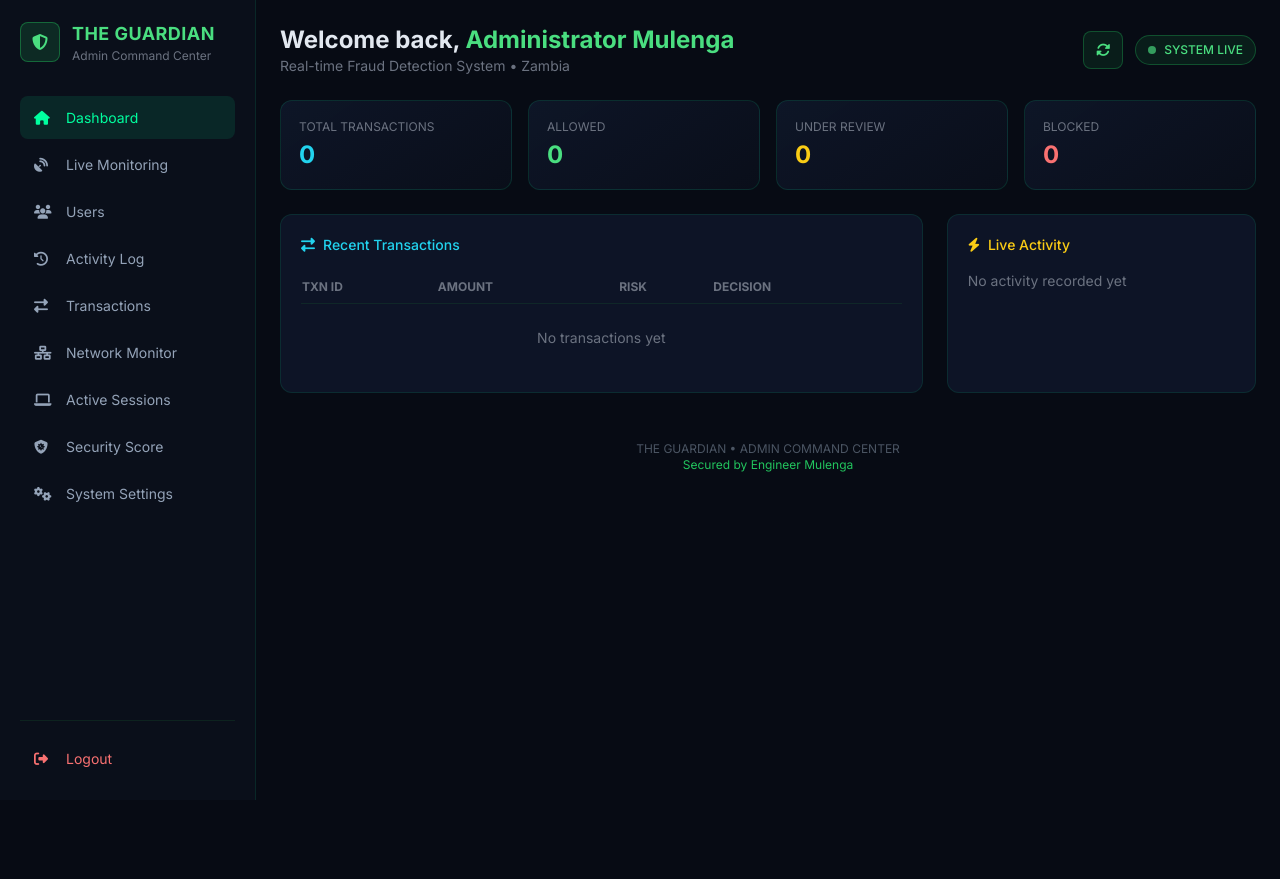
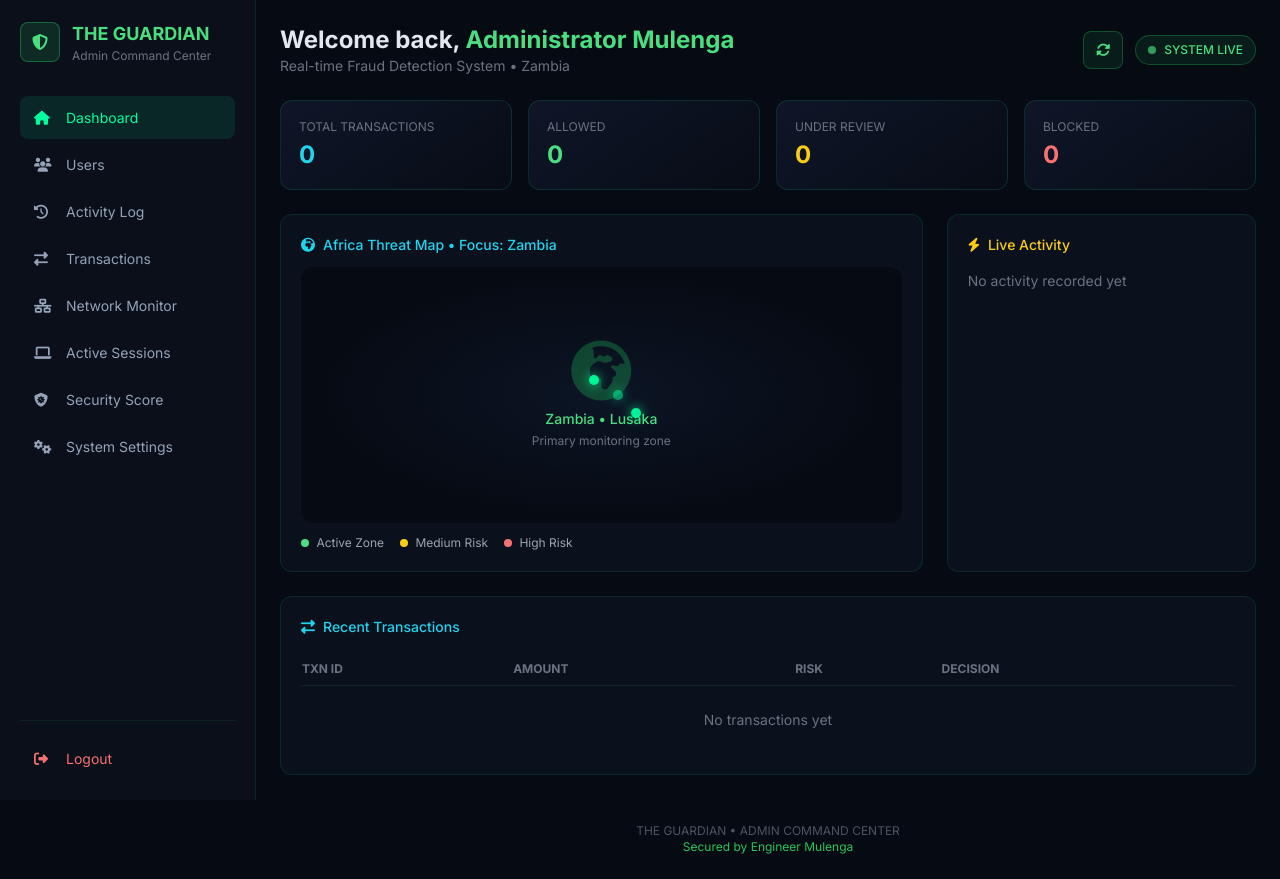
Before and after one commit to kingubreymulenga/THE-GUARDIAN, a FastAPI app: page /dashboard in a window 1280 px wide. Before the commit the page ends 800 px from the top, so only its background shows below. Run offline with FastAPI, Linux system fonts and the light colour scheme; the visitor is signed in with stand-in values (Sample User, id 1); data that the repository does not hold is empty; some libraries are stand-ins or nearby versions.

Commit message:
Update dashboard.html

```diff
--- a/backend/app/templates/dashboard.html
+++ b/backend/app/templates/dashboard.html
@@ -5,79 +5,30 @@
     <meta name="viewport" content="width=device-width, initial-scale=1.0">
     <title>THE GUARDIAN // Admin Command Center</title>
     <script src="https://cdn.tailwindcss.com"></script>
-    <script src="https://cdn.jsdelivr.net/npm/chart.js"></script>
     <link rel="stylesheet" href="https://cdnjs.cloudflare.com/ajax/libs/font-awesome/6.5.0/css/all.min.css">
     <style>
         @import url('https://fonts.googleapis.com/css2?family=Inter:wght@400;500;600;700&family=JetBrains+Mono:wght@400;500&display=swap');
-
-        body {
-            font-family: 'Inter', sans-serif;
-            background: #070b14;
-            color: #e2e8f0;
-        }
+        body { font-family: 'Inter', sans-serif; background: #060a12; color: #e2e8f0; }
         .mono { font-family: 'JetBrains Mono', monospace; }
-
-        .sidebar {
-            background: #0a0f1a;
-            border-right: 1px solid rgba(0, 255, 159, 0.1);
-        }
-        .card {
-            background: rgba(15, 23, 42, 0.85);
-            border: 1px solid rgba(0, 255, 159, 0.1);
-            border-radius: 12px;
-        }
-        .nav-item {
-            display: flex;
-            align-items: center;
-            gap: 12px;
-            padding: 11px 14px;
-            border-radius: 8px;
-            color: #94a3b8;
-            cursor: pointer;
-            transition: all 0.2s;
-            font-size: 14px;
-        }
-        .nav-item:hover, .nav-item.active {
-            background: rgba(0, 255, 159, 0.1);
-            color: #00ff9f;
-        }
+        .sidebar { background: #0a0f1a; border-right: 1px solid rgba(0,255,159,0.1); }
+        .card { background: rgba(12, 18, 32, 0.9); border: 1px solid rgba(0,255,159,0.1); border-radius: 12px; }
+        .nav-item { display: flex; align-items: center; gap: 12px; padding: 11px 14px; border-radius: 8px; color: #94a3b8; cursor: pointer; transition: 0.2s; font-size: 14px; }
+        .nav-item:hover, .nav-item.active { background: rgba(0,255,159,0.1); color: #00ff9f; }
         .section { display: none; }
-        .section.active { display: block; animation: fadeIn 0.3s ease; }
-
-        @keyframes fadeIn {
-            from { opacity: 0; transform: translateY(6px); }
-            to { opacity: 1; transform: translateY(0); }
-        }
-
-        .stat-card {
-            background: linear-gradient(145deg, rgba(15,23,42,0.9), rgba(10,15,26,0.95));
-            border: 1px solid rgba(0,255,159,0.12);
-            border-radius: 12px;
-            padding: 18px;
-        }
-
+        .section.active { display: block; animation: fadeIn 0.25s ease; }
+        @keyframes fadeIn { from { opacity: 0; transform: translateY(5px); } to { opacity: 1; transform: translateY(0); } }
+        .stat-card { background: linear-gradient(145deg, rgba(15,23,42,0.95), rgba(8,12,22,0.98)); border: 1px solid rgba(0,255,159,0.12); border-radius: 12px; padding: 18px; }
         .mobile-menu { display: none; }
         @media (max-width: 768px) {
-            .sidebar {
-                position: fixed;
-                left: -100%;
-                top: 0;
-                bottom: 0;
-                width: 260px;
-                z-index: 50;
-                transition: 0.3s;
-            }
+            .sidebar { position: fixed; left: -100%; top: 0; bottom: 0; width: 260px; z-index: 50; transition: 0.3s; }
             .sidebar.open { left: 0; }
             .mobile-menu { display: block; }
-            .overlay {
-                display: none;
-                position: fixed;
-                inset: 0;
-                background: rgba(0,0,0,0.65);
-                z-index: 40;
-            }
+            .overlay { display: none; position: fixed; inset: 0; background: rgba(0,0,0,0.65); z-index: 40; }
             .overlay.show { display: block; }
         }
+        .map-container { position: relative; background: radial-gradient(ellipse at center, #0c1525 0%, #060a12 70%); border-radius: 12px; overflow: hidden; }
+        .map-point { position: absolute; width: 10px; height: 10px; background: #00ff9f; border-radius: 50%; box-shadow: 0 0 12px #00ff9f; animation: pulse 2s infinite; }
+        @keyframes pulse { 0% { transform: scale(1); opacity: 1; } 50% { transform: scale(1.4); opacity: 0.7; } 100% { transform: scale(1); opacity: 1; } }
     </style>
 </head>
 <body class="min-h-screen">
@@ -91,39 +42,20 @@
             <i class="fas fa-shield-alt text-green-400"></i>
         </div>
         <div>
-                <h1 class="font-bold text-green-400 text-lg tracking-wide">THE GUARDIAN</h1>
+            <h1 class="font-bold text-green-400 text-lg">THE GUARDIAN</h1>
             <p class="text-xs text-gray-500">Admin Command Center</p>
         </div>
     </div>
 
     <nav class="space-y-1 flex-1 overflow-y-auto">
-            <div class="nav-item active" onclick="showSection('dashboard', this)">
-                <i class="fas fa-home w-5"></i> Dashboard
-            </div>
-            <div class="nav-item" onclick="showSection('live', this)">
-                <i class="fas fa-satellite-dish w-5"></i> Live Monitoring
-            </div>
-            <div class="nav-item" onclick="showSection('users', this)">
-                <i class="fas fa-users w-5"></i> Users
-            </div>
-            <div class="nav-item" onclick="showSection('activity', this)">
-                <i class="fas fa-history w-5"></i> Activity Log
-            </div>
-            <div class="nav-item" onclick="showSection('transactions', this)">
-                <i class="fas fa-exchange-alt w-5"></i> Transactions
-            </div>
-            <div class="nav-item" onclick="showSection('network', this)">
-                <i class="fas fa-network-wired w-5"></i> Network Monitor
-            </div>
-            <div class="nav-item" onclick="showSection('sessions', this)">
-                <i class="fas fa-laptop w-5"></i> Active Sessions
-            </div>
-            <div class="nav-item" onclick="showSection('security', this)">
-                <i class="fas fa-shield-virus w-5"></i> Security Score
-            </div>
-            <div class="nav-item" onclick="showSection('system', this)">
-                <i class="fas fa-cogs w-5"></i> System Settings
-            </div>
+        <div class="nav-item active" onclick="showSection('dashboard', this)"><i class="fas fa-home w-5"></i> Dashboard</div>
+        <div class="nav-item" onclick="showSection('users', this)"><i class="fas fa-users w-5"></i> Users</div>
+        <div class="nav-item" onclick="showSection('activity', this)"><i class="fas fa-history w-5"></i> Activity Log</div>
+        <div class="nav-item" onclick="showSection('transactions', this)"><i class="fas fa-exchange-alt w-5"></i> Transactions</div>
+        <div class="nav-item" onclick="showSection('network', this)"><i class="fas fa-network-wired w-5"></i> Network Monitor</div>
+        <div class="nav-item" onclick="showSection('sessions', this)"><i class="fas fa-laptop w-5"></i> Active Sessions</div>
+        <div class="nav-item" onclick="showSection('security', this)"><i class="fas fa-shield-virus w-5"></i> Security Score</div>
+        <div class="nav-item" onclick="showSection('system', this)"><i class="fas fa-cogs w-5"></i> System Settings</div>
     </nav>
 
     <div class="mt-4 pt-4 border-t border-green-900/30">
@@ -133,14 +65,12 @@
     </div>
 </aside>
 
-    <!-- Main -->
+<!-- Main Content -->
 <main class="md:ml-64 p-4 md:p-6">
     <!-- Header -->
     <div class="flex justify-between items-center mb-6">
         <div class="flex items-center gap-3">
-                <button class="mobile-menu text-green-400 text-xl" onclick="toggleSidebar()">
-                    <i class="fas fa-bars"></i>
-                </button>
+            <button class="mobile-menu text-green-400 text-xl" onclick="toggleSidebar()"><i class="fas fa-bars"></i></button>
             <div>
                 <h2 class="text-xl md:text-2xl font-bold">Welcome back, <span class="text-green-400">Administrator Mulenga</span></h2>
                 <p class="text-gray-500 text-sm">Real-time Fraud Detection System • Zambia</p>
@@ -159,7 +89,6 @@
 
     <!-- ==================== DASHBOARD ==================== -->
     <div id="section-dashboard" class="section active">
-            <!-- Stats -->
         <div class="grid grid-cols-2 lg:grid-cols-4 gap-4 mb-6">
             <div class="stat-card">
                 <p class="text-gray-500 text-xs mb-1">TOTAL TRANSACTIONS</p>
@@ -179,12 +108,39 @@
             </div>
         </div>
 
-            <div class="grid grid-cols-1 lg:grid-cols-3 gap-6">
+        <div class="grid grid-cols-1 lg:grid-cols-3 gap-6 mb-6">
+            <!-- Map -->
+            <div class="lg:col-span-2 card p-5">
+                <h3 class="text-sm text-cyan-400 font-medium mb-3"><i class="fas fa-globe-africa mr-2"></i>Africa Threat Map • Focus: Zambia</h3>
+                <div class="map-container h-64 flex items-center justify-center relative">
+                    <!-- Simple Africa representation -->
+                    <div class="text-center">
+                        <div class="text-6xl text-green-500/30 mb-2"><i class="fas fa-globe-africa"></i></div>
+                        <p class="text-green-400 text-sm font-medium">Zambia • Lusaka</p>
+                        <p class="text-gray-500 text-xs mt-1">Primary monitoring zone</p>
+                    </div>
+                    <!-- Glowing points -->
+                    <div class="map-point" style="top: 48%; left: 52%;"></div>
+                    <div class="map-point" style="top: 42%; left: 48%; animation-delay: 0.5s;"></div>
+                    <div class="map-point" style="top: 55%; left: 55%; animation-delay: 1s;"></div>
+                </div>
+                <div class="flex gap-4 mt-3 text-xs text-gray-400">
+                    <span><span class="inline-block w-2 h-2 rounded-full bg-green-400 mr-1"></span> Active Zone</span>
+                    <span><span class="inline-block w-2 h-2 rounded-full bg-yellow-400 mr-1"></span> Medium Risk</span>
+                    <span><span class="inline-block w-2 h-2 rounded-full bg-red-400 mr-1"></span> High Risk</span>
+                </div>
+            </div>
+
+            <!-- Live Activity -->
+            <div class="card p-5">
+                <h3 class="text-sm text-yellow-400 font-medium mb-4"><i class="fas fa-bolt mr-2"></i>Live Activity</h3>
+                <div id="liveActivity" class="space-y-3 text-sm max-h-64 overflow-y-auto"></div>
+            </div>
+        </div>
+
         <!-- Recent Transactions -->
-                <div class="lg:col-span-2 card p-5">
-                    <div class="flex justify-between items-center mb-4">
-                        <h3 class="text-sm text-cyan-400 font-medium"><i class="fas fa-exchange-alt mr-2"></i>Recent Transactions</h3>
-                    </div>
+        <div class="card p-5">
+            <h3 class="text-sm text-cyan-400 font-medium mb-4"><i class="fas fa-exchange-alt mr-2"></i>Recent Transactions</h3>
             <div class="overflow-x-auto">
                 <table class="w-full text-sm">
                     <thead class="text-gray-500 text-xs border-b border-green-900/30">
@@ -197,34 +153,6 @@
                     </thead>
                     <tbody id="recentTxBody"></tbody>
                 </table>
-                    </div>
-                </div>
-
-                <!-- Live Activity -->
-                <div class="card p-5">
-                    <h3 class="text-sm text-yellow-400 font-medium mb-4"><i class="fas fa-bolt mr-2"></i>Live Activity</h3>
-                    <div id="liveActivity" class="space-y-3 text-sm max-h-80 overflow-y-auto"></div>
-                </div>
-            </div>
-        </div>
-
-        <!-- ==================== LIVE MONITORING ==================== -->
-        <div id="section-live" class="section">
-            <div class="grid grid-cols-1 md:grid-cols-3 gap-4">
-                <div class="card p-5">
-                    <p class="text-gray-500 text-xs mb-1">API Status</p>
-                    <h3 class="text-2xl font-bold text-green-400">Online</h3>
-                    <p class="text-xs text-gray-500 mt-1">All endpoints healthy</p>
-                </div>
-                <div class="card p-5">
-                    <p class="text-gray-500 text-xs mb-1">Database</p>
-                    <h3 class="text-2xl font-bold text-cyan-400">Connected</h3>
-                    <p class="text-xs text-gray-500 mt-1">SQLite • Stable</p>
-                </div>
-                <div class="card p-5">
-                    <p class="text-gray-500 text-xs mb-1">Fraud Engine</p>
-                    <h3 class="text-2xl font-bold text-yellow-400">Active</h3>
-                    <p class=" class="text-xs text-gray-500 mt-1">Real-time protection enabled</p>
             </div>
         </div>
     </div>
@@ -294,7 +222,6 @@
                 <p class="text-gray-400 text-sm mt-2">Last detected IP: <span class="text-cyan-300" id="last-ip">—</span></p>
             </div>
         </div>
-
         <div class="card p-5">
             <h3 class="text-sm text-yellow-400 font-medium mb-3">Connection Status</h3>
             <div id="connectionList" class="space-y-2 text-sm"></div>
@@ -315,6 +242,7 @@
             <div class="card p-6 text-center">
                 <p class="text-gray-500 text-xs mb-2">Overall Security Score</p>
                 <h3 class="text-5xl font-bold text-green-400">92<span class="text-xl">/100</span></h3>
+                <p class="text-xs text-gray-500 mt-2">Excellent protection level</p>
             </div>
             <div class="card p-5">
                 <p class="text-gray-500 text-xs mb-1">Intrusion Attempts</p>
@@ -333,35 +261,41 @@
     <div id="section-system" class="section">
         <div class="card p-6 max-w-2xl">
             <h3 class="text-sm text-green-400 font-medium mb-6"><i class="fas fa-cogs mr-2"></i>System Settings</h3>
-
             <div class="space-y-5">
                 <div class="flex justify-between items-center">
                     <div>
                         <p class="font-medium">Auto Block High Risk</p>
                         <p class="text-xs text-gray-500">Automatically block high-risk transactions</p>
                     </div>
-                        <span class="text-green-400 text-sm">Enabled</span>
+                    <span class="text-green-400 text-sm font-medium">Enabled</span>
                 </div>
                 <div class="flex justify-between items-center">
                     <div>
                         <p class="font-medium">Detailed Activity Logging</p>
                         <p class="text-xs text-gray-500">Log all user and system actions</p>
                     </div>
-                        <span class="text-green-400 text-sm">Enabled</span>
+                    <span class="text-green-400 text-sm font-medium">Enabled</span>
                 </div>
                 <div class="flex justify-between items-center">
                     <div>
                         <p class="font-medium">Risk Color Coding</p>
                         <p class="text-xs text-gray-500">Color-code decisions by risk level</p>
                     </div>
-                        <span class="text-green-400 text-sm">Enabled</span>
+                    <span class="text-green-400 text-sm font-medium">Enabled</span>
+                </div>
+                <div class="flex justify-between items-center">
+                    <div>
+                        <p class="font-medium">Real-time Notifications</p>
+                        <p class="text-xs text-gray-500">Show live alerts for suspicious activity</p>
+                    </div>
+                    <span class="text-green-400 text-sm font-medium">Enabled</span>
                 </div>
                 <div class="flex justify-between items-center">
                     <div>
                         <p class="font-medium">Maintenance Mode</p>
                         <p class="text-xs text-gray-500">Temporarily disable user transactions</p>
                     </div>
-                        <span class="text-gray-400 text-sm">Disabled</span>
+                    <span class="text-gray-400 text-sm font-medium">Disabled</span>
                 </div>
             </div>
         </div>
@@ -409,14 +343,12 @@
             const activity = await activityRes.json();
             const users = await usersRes.json();
 
-                // Stats
             document.getElementById('stat-total').textContent = stats.total_transactions || 0;
             document.getElementById('stat-allowed').textContent = stats.allowed || 0;
             document.getElementById('stat-review').textContent = stats.review || 0;
             document.getElementById('stat-blocked').textContent = stats.blocked || 0;
             document.getElementById('sec-blocked').textContent = stats.blocked || 0;
 
-                // Transactions
             const txRows = (recent || []).map(tx => `
                 <tr class="border-b border-green-900/20 hover:bg-white/5">
                     <td class="py-2.5 text-cyan-300 text-xs font-mono">${tx.transaction_id || 'N/A'}</td>
@@ -435,7 +367,6 @@
             document.getElementById('recentTxBody').innerHTML = txRows;
             document.getElementById('allTxBody').innerHTML = txRows;
 
-                // Activity
             const actHtml = (activity || []).map(a => `
                 <div class="p-3 rounded-lg bg-black/30 border border-green-900/20">
                     <div class="flex justify-between items-start">
@@ -449,7 +380,6 @@
             document.getElementById('liveActivity').innerHTML = actHtml;
             document.getElementById('activityBody').innerHTML = actHtml;
 
-                // Users
             document.getElementById('usersBody').innerHTML = (users || []).map(u => `
                 <tr class="border-b border-green-900/20">
                     <td class="py-2.5">${u.full_name || u.username}</td>
@@ -461,7 +391,6 @@
                 </tr>
             `).join('') || `<tr><td colspan="4" class="py-6 text-center text-gray-500">No users found</td></tr>`;
 
-                // Sessions
             document.getElementById('sessionsBody').innerHTML = `
                 <div class="p-3 rounded-lg bg-black/30 border border-green-900/20">
                     <div class="flex justify-between">
@@ -479,7 +408,6 @@
                 </div>
             `;
 
-                // Connections
             document.getElementById('connectionList').innerHTML = `
                 <div class="flex justify-between py-2 border-b border-green-900/20">
                     <span>Admin Dashboard</span>
```
Lines whose indentation alone changed are shown as unchanged.
